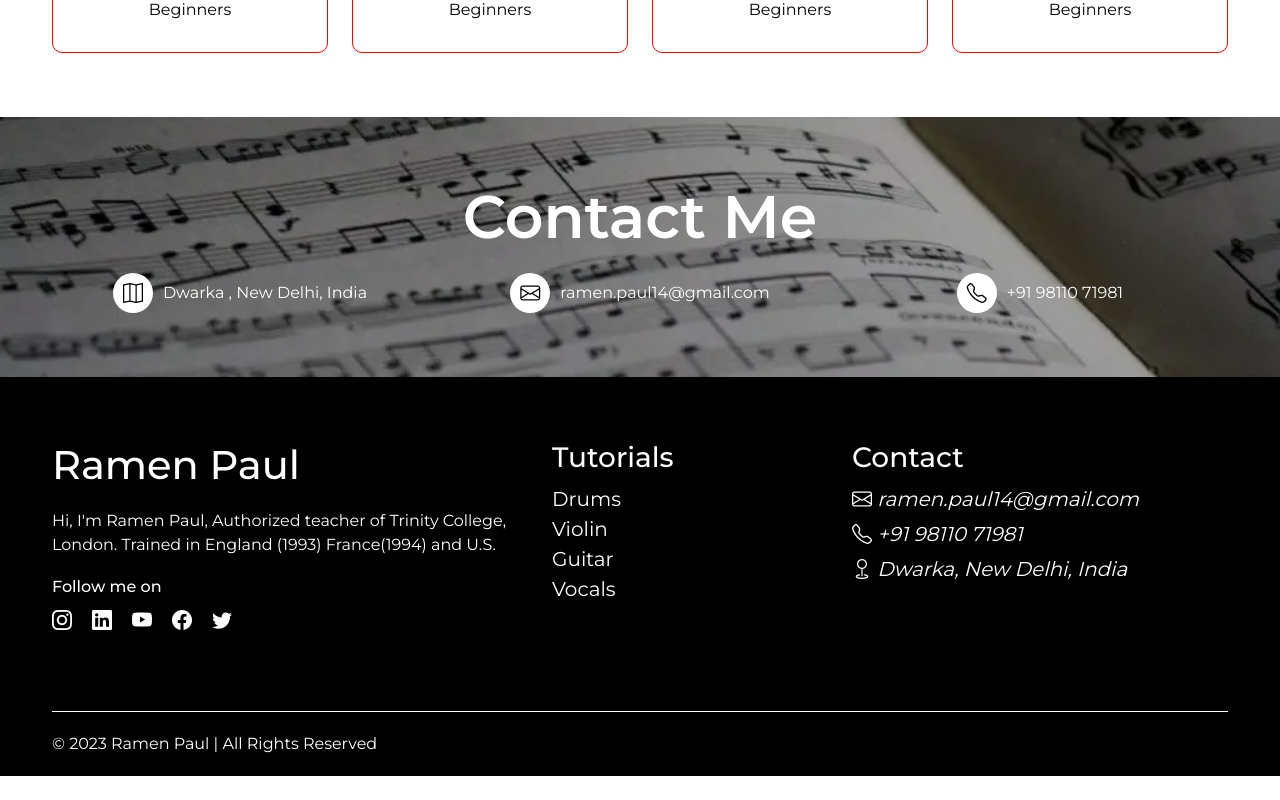
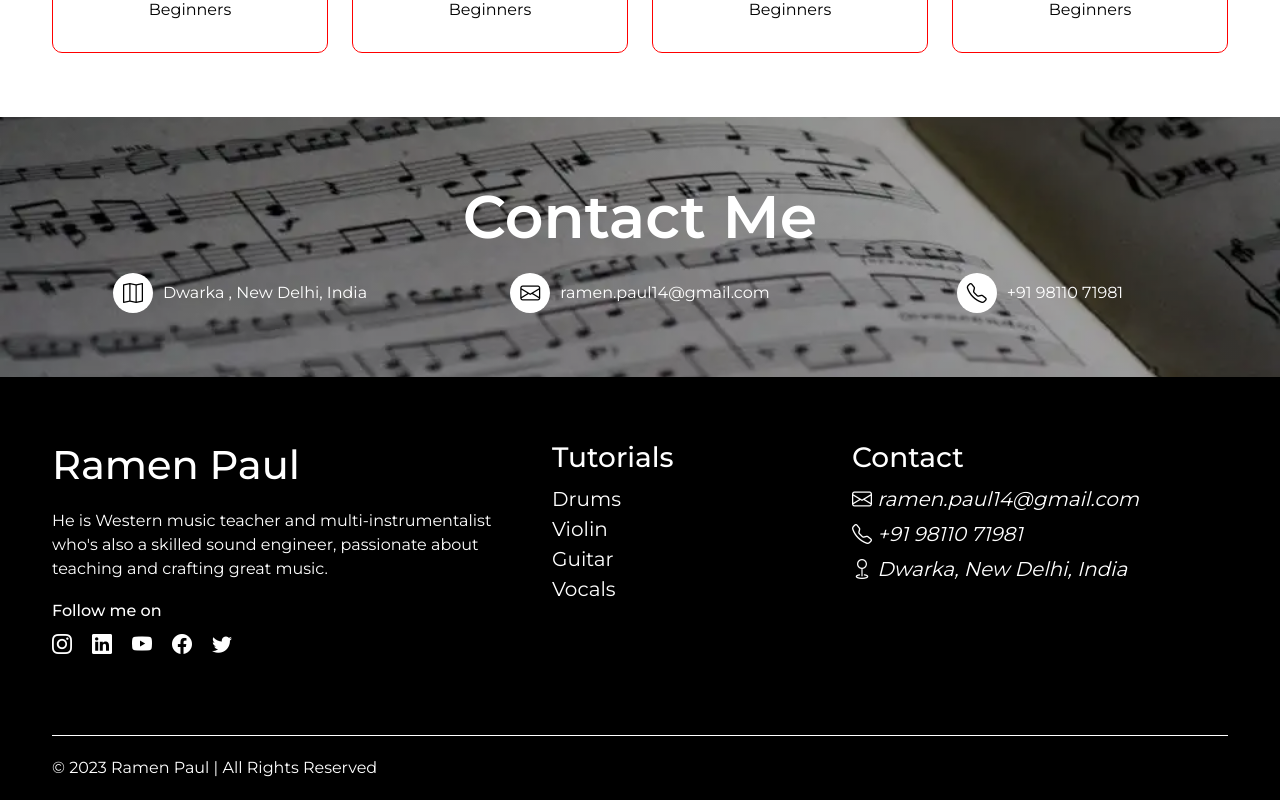
Before and after one commit to curiousdilip/ramen-paul, a Next.js app: page / in a window 1280 px wide. Shown: the part 3599-4399 px from the top of the page. Before the commit the page ends 4375 px from the top, so only its background shows below. Built offline with nearby package versions, Linux system fonts and the light colour scheme.

Commit message:
update footer paragraph

```diff
--- a/components/Footer.jsx
+++ b/components/Footer.jsx
@@ -8,7 +8,8 @@ const Footer = () => {
                     <div className="row align-items-start justify-content-center">
                         <div className="col-md-5">
                             <h1>Ramen Paul</h1>
-                            <p>Hi, I'm Ramen Paul, Authorized teacher of Trinity College, London. Trained in England (1993) France(1994) and U.S.</p>
+                            <p>
+                                He is Western music teacher and multi-instrumentalist who's also a skilled sound engineer, passionate about teaching and crafting great music.</p>
                             <div className="follow">
                                 <h6>Follow me on </h6>
                                 <ul>
```
